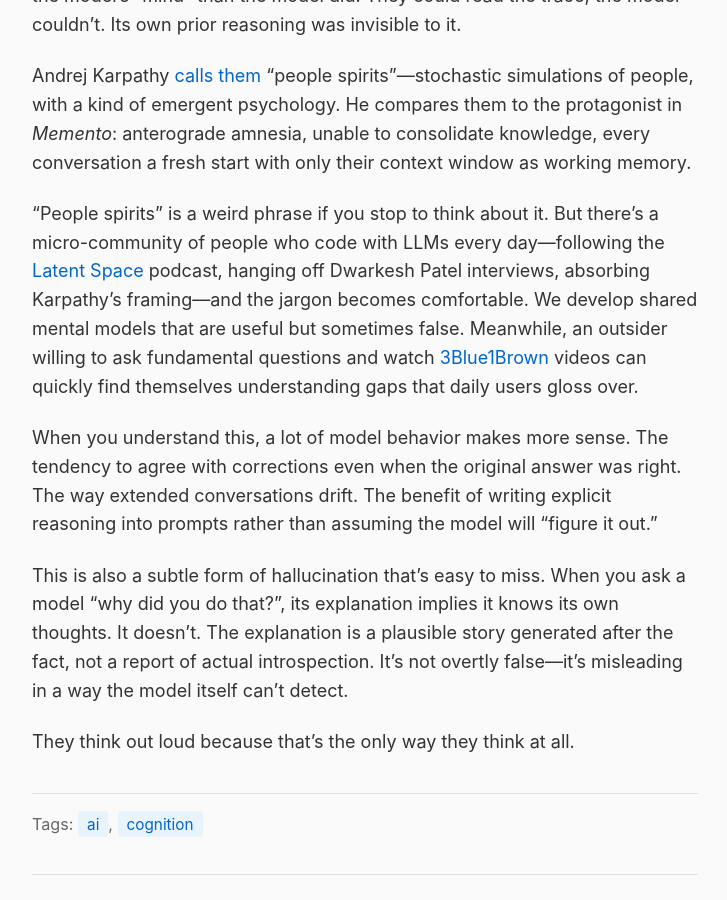
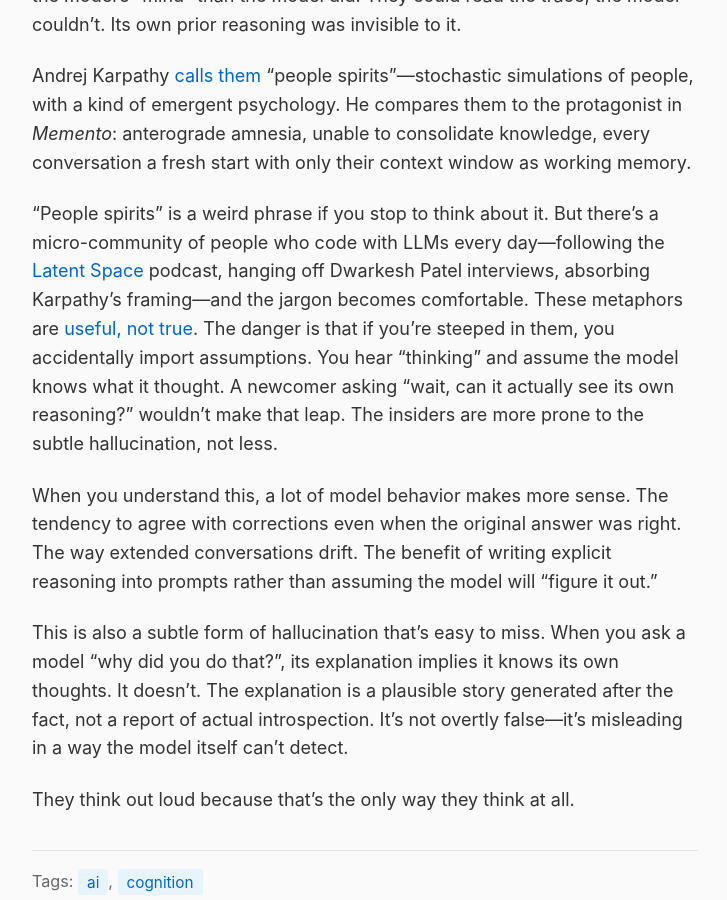
Before and after one commit to rob137/rob137.github.io, a Jekyll site: the page built from _posts/2026-01-24-thinking-out-loud.md, in a window 1280 px wide and 900 px high, scrolled down 1972 px. Shown: the whole window, without its empty margins (275-1002 px from the left). Built offline with Jekyll 4.4.1, drawn with Linux system fonts in a browser that asks for light colours.

Commit message:
Add Sivers reference, insiders more prone to subtle hallucination

```diff
--- a/_posts/2026-01-24-thinking-out-loud.md
+++ b/_posts/2026-01-24-thinking-out-loud.md
@@ -38,7 +38,7 @@ The 20 questions game revealed this starkly: the humans had better access to the
 
 Andrej Karpathy [calls them](https://www.ycombinator.com/library/MW-andrej-karpathy-software-is-changing-again) "people spirits"—stochastic simulations of people, with a kind of emergent psychology. He compares them to the protagonist in *Memento*: anterograde amnesia, unable to consolidate knowledge, every conversation a fresh start with only their context window as working memory.
 
-"People spirits" is a weird phrase if you stop to think about it. But there's a micro-community of people who code with LLMs every day—following the [Latent Space](https://www.latent.space/) podcast, hanging off Dwarkesh Patel interviews, absorbing Karpathy's framing—and the jargon becomes comfortable. We develop shared mental models that are useful but sometimes false. Meanwhile, an outsider willing to ask fundamental questions and watch [3Blue1Brown](https://www.youtube.com/c/3blue1brown) videos can quickly find themselves understanding gaps that daily users gloss over.
+"People spirits" is a weird phrase if you stop to think about it. But there's a micro-community of people who code with LLMs every day—following the [Latent Space](https://www.latent.space/) podcast, hanging off Dwarkesh Patel interviews, absorbing Karpathy's framing—and the jargon becomes comfortable. These metaphors are [useful, not true](https://sive.rs/u). The danger is that if you're steeped in them, you accidentally import assumptions. You hear "thinking" and assume the model knows what it thought. A newcomer asking "wait, can it actually see its own reasoning?" wouldn't make that leap. The insiders are more prone to the subtle hallucination, not less.
 
 When you understand this, a lot of model behavior makes more sense. The tendency to agree with corrections even when the original answer was right. The way extended conversations drift. The benefit of writing explicit reasoning into prompts rather than assuming the model will "figure it out."
 
```
